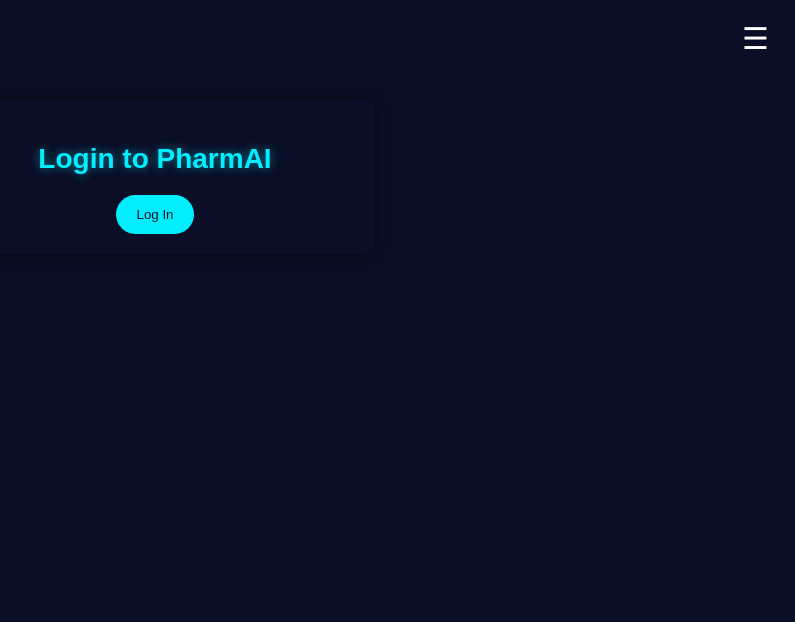
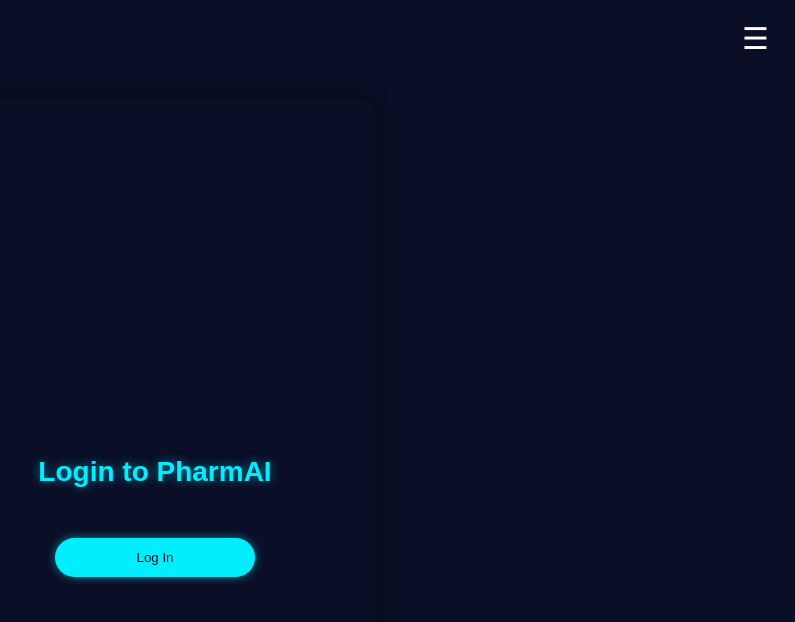
Before and after one commit to ahmedmm2896/chatgbt, a plain HTML site: page login.html in a window 1280 px wide. Shown: the whole page, without its empty margins (485-1280 px from the left). Drawn offline with Linux system fonts and the light colour scheme.

Commit message:
Update styles.css

```diff
--- a/styles.css
+++ b/styles.css
@@ -693,6 +693,48 @@
     color: #ccc;
 }
 
+/* Add these styles to your existing styles.css */
+
+/* Center the container for buttons */
+.auth-container {
+    display: flex;
+    justify-content: center;
+    align-items: center;
+    min-height: 100px; /* Adjust for desired space */
+    gap: 15px; /* Space between buttons if both are visible */
+}
+
+/* Style the Auth0 login button and dashboard button */
+.auth-btn {
+    background-color: #0ef; /* Neon color */
+    color: #0a0f27; /* Dark background color */
+    padding: 12px 20px;
+    border: none;
+    border-radius: 30px;
+    cursor: pointer;
+    box-shadow: 0 0 10px rgba(14, 239, 255, 0.5);
+    transition: background-color 0.3s ease, color 0.3s ease, box-shadow 0.3s ease;
+    display: inline-block;
+    text-align: center;
+    min-width: 200px; /* Optional: Ensure button doesn't shrink too much */
+}
+
+.auth-btn:hover {
+    background-color: #ff69b4;
+    color: white;
+    box-shadow: 0 0 15px rgba(255, 105, 180, 0.5);
+}
+
+/* Ensure the entire section stays centered vertically */
+.auth-section {
+    display: flex;
+    flex-direction: column;
+    justify-content: center;
+    align-items: center;
+    height: 100vh; /* Full viewport height */
+}
+
+
 
 /* Responsive Design for Smaller Screens */
 @media (max-width: 768px) {
```
